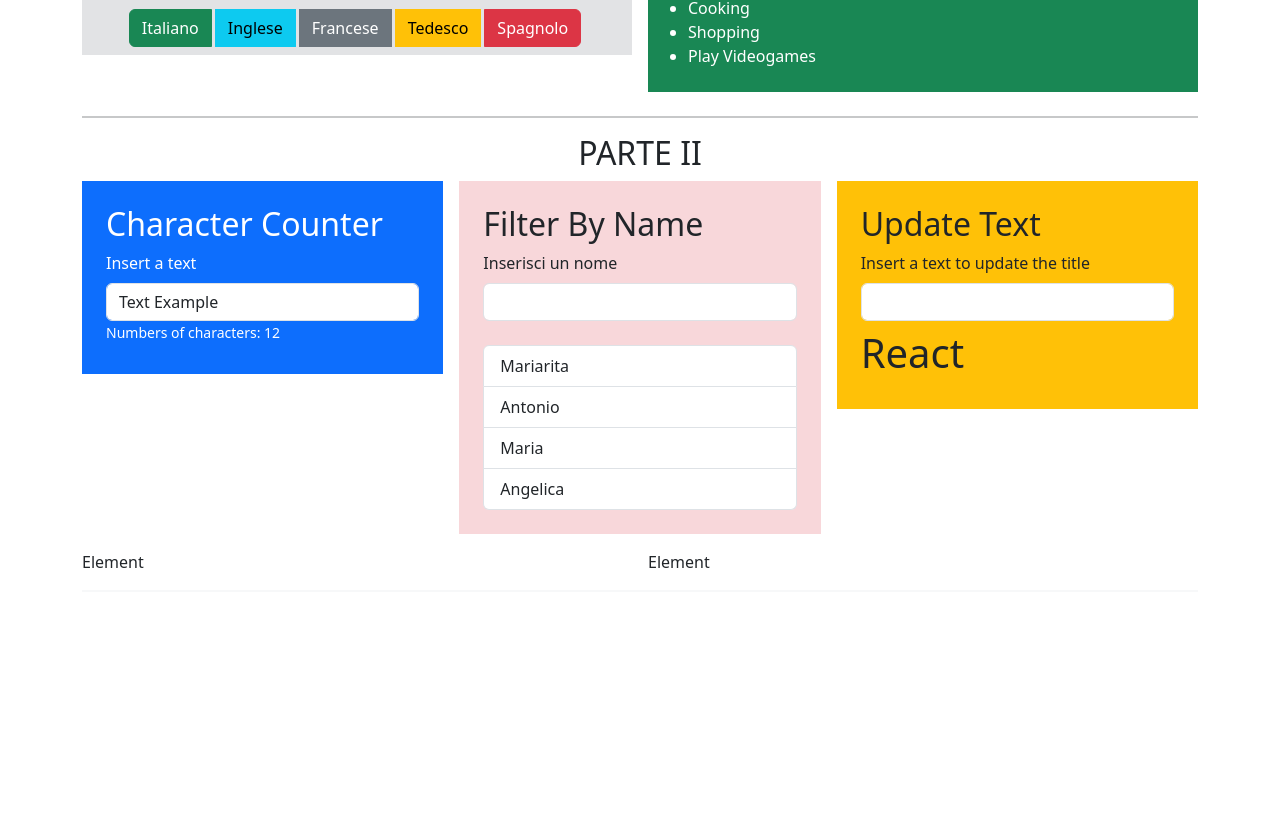
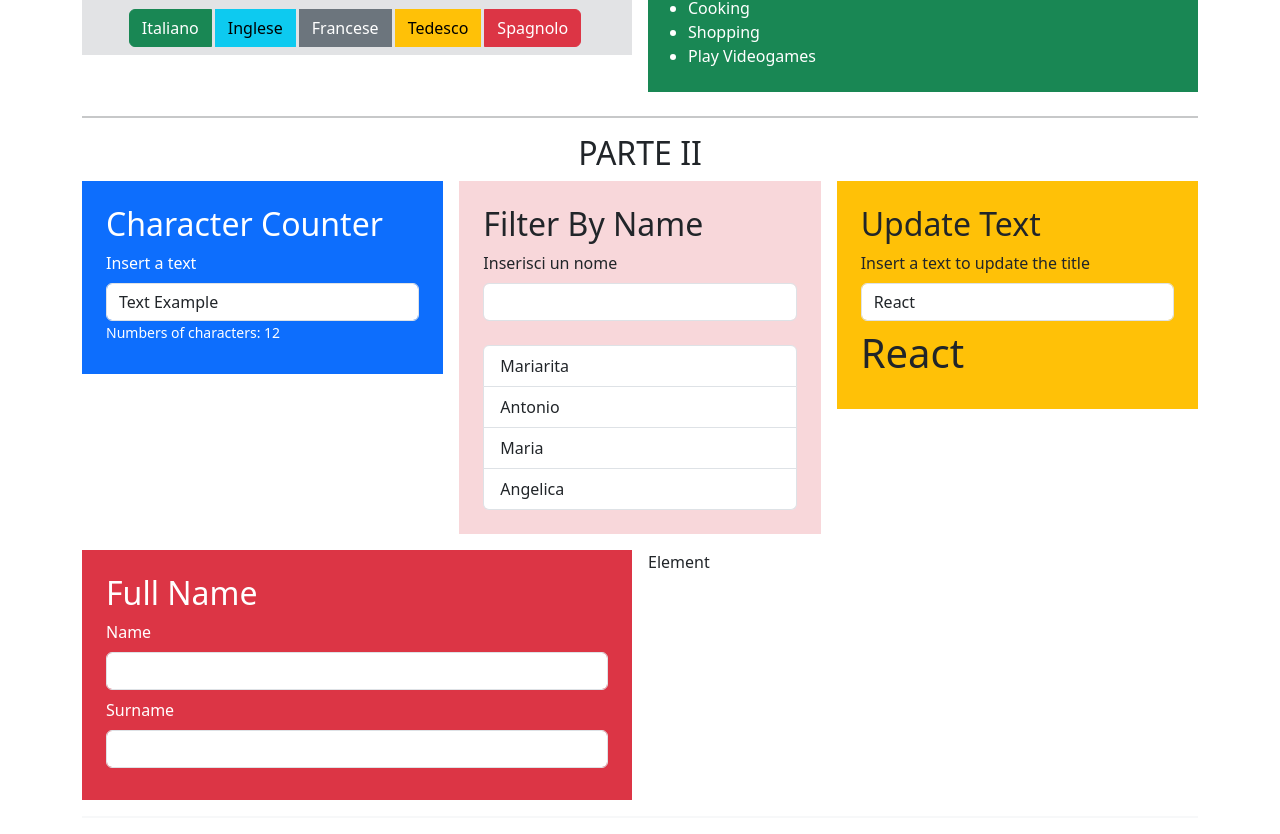
Before and after one commit to mariarita-depierro/react-binding, a React (Vite) app: page / in a window 1280 px wide. Shown: the part 481-1315 px from the top of the page. Before the commit the page ends 1089 px from the top, so only its background shows below. Built offline with nearby package versions, Linux system fonts and the light colour scheme.

Commit message:
add FullNameSection.jsx

```diff
--- a/src/components/layout/Main.jsx
+++ b/src/components/layout/Main.jsx
@@ -5,6 +5,7 @@ import MessageByLanguageSection from "../sections-parte1/MessageByLanguageSectio
 import ToDoListSection from "../sections-parte1/ToDoListSection";
 import CharacterCounterSection from "../sections-parte2/CharacterCounterSection";
 import FilterByNameSection from "../sections-parte2/FilterByNameSection";
+import FullNameSection from "../sections-parte2/FullNameSection";
 import UpdateTextSection from "../sections-parte2/UpdateTextSection";
 
 export default function Main() {
@@ -46,17 +47,15 @@ export default function Main() {
         </div>
 
         {/* <!-- Quarta riga --> */}
-        <div class="col-md-6">Element</div>
+        <div class="col-md-6">
+          <FullNameSection />
+        </div>
         <div class="col-md-6">Element</div>
       </div>
       <hr className="border" />
     </main>
   );
 }
-
-/* 4. unisci in tempo reale il valore di due input distinti (nome e cognome)
-visualizzando il risultato completo in un unico elemento di testo
- */
 
 /* 5. mantieni disabilitato un pulsante di azione finché l'utente non spunta
 una specifica casella di controllo per confermare la volontà di procedere
--- /dev/null
+++ b/src/components/sections-parte2/FullNameSection.jsx
@@ -0,0 +1,43 @@
+/* 4. unisci in tempo reale il valore di due input distinti (nome e cognome)
+visualizzando il risultato completo in un unico elemento di testo*/
+
+import { useState } from "react";
+
+export default function FullNameSection() {
+  const [nameInput, setNameInput] = useState("");
+  const [surnameInput, setSurnameInput] = useState("");
+
+  const fullName = `${nameInput} ${surnameInput}`;
+
+  return (
+    <section className="bg-danger p-4 text-white">
+      <h2>Full Name</h2>
+
+      {/* Name */}
+      <label className="form-label" htmlFor="name">
+        Name
+      </label>
+      <input
+        onChange={(e) => setNameInput(e.target.value)}
+        id="name"
+        type="text"
+        value={nameInput}
+        className="form-control"
+      />
+      {/* Surname */}
+      <label className="form-label mt-2" htmlFor="surname">
+        Surname
+      </label>
+      <input
+        onChange={(e) => setSurnameInput(e.target.value)}
+        id="surname"
+        type="text"
+        value={surnameInput}
+        className="form-control"
+      />
+
+      {/* Full Name */}
+      <p className="h1 mt-2">{fullName}</p>
+    </section>
+  );
+}
--- a/src/components/sections-parte2/UpdateTextSection.jsx
+++ b/src/components/sections-parte2/UpdateTextSection.jsx
@@ -17,6 +17,7 @@ export default function UpdateTextSection() {
         onChange={(e) => setText(e.target.value)}
         id="text"
         type="text"
+        value={text}
         className="form-control"
       />
       <h1 className="mt-2">{text}</h1>
```
